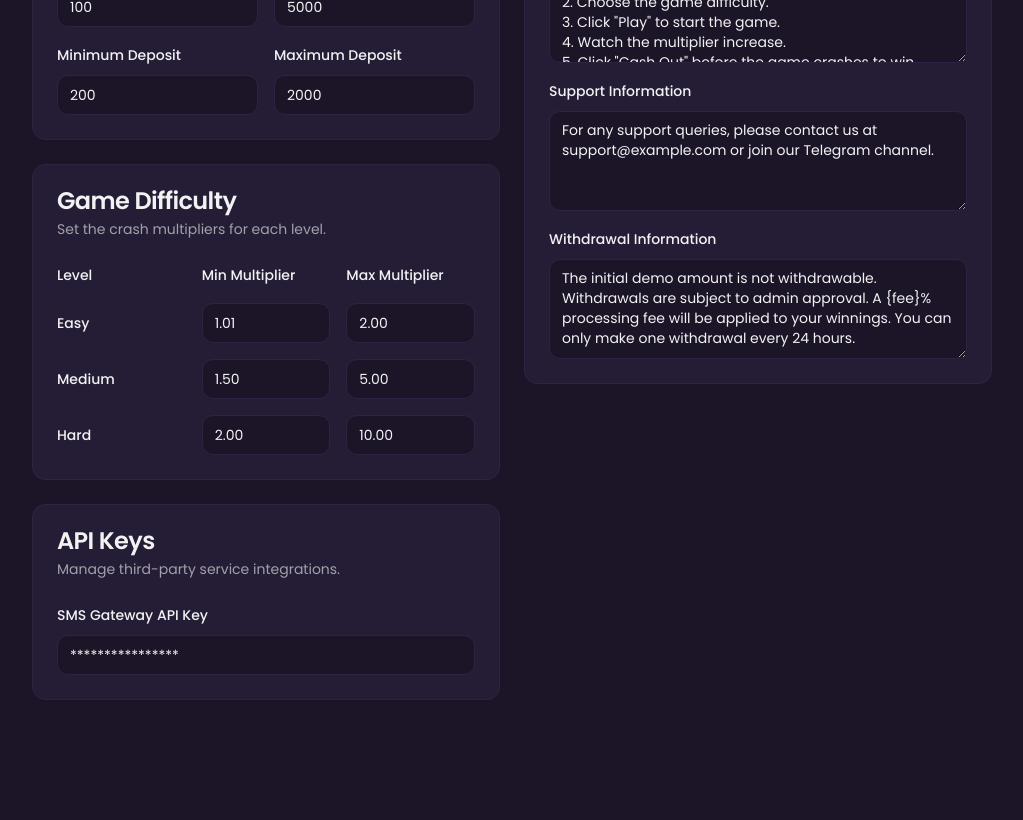
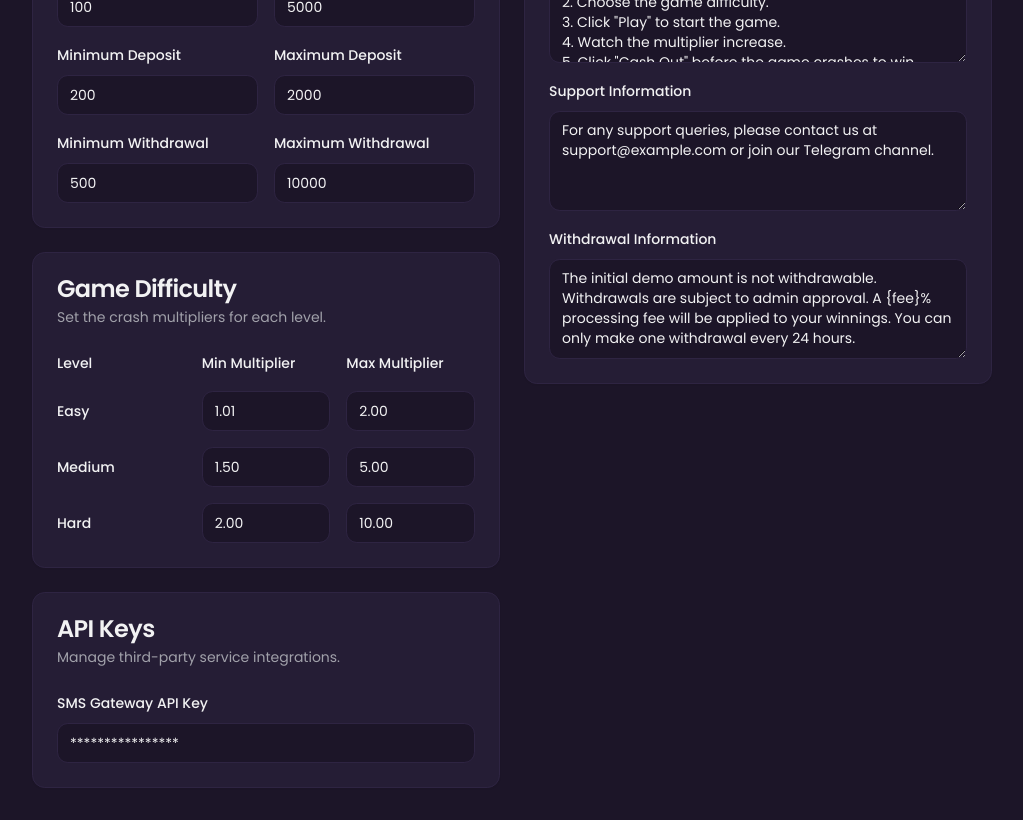
Before and after one commit to Soninkuwal/chikan-kuwal-new, a Next.js app: page /owner/settings in a window 1280 px wide. Shown: the part 1000-1820 px from the top of the page, without its empty margins (256-1279 px from the left). Before the commit the page ends 1732 px from the top, so only its background shows below. Built offline with nearby package versions, Linux system fonts and the light colour scheme.

Commit message:
Update page.tsx

```diff
--- a/src/app/owner/settings/page.tsx
+++ b/src/app/owner/settings/page.tsx
@@ -16,6 +16,8 @@ const defaultSettings = {
     maxBet: '5000',
     minDeposit: '200',
     maxDeposit: '2000',
+    minWithdrawal: '500',
+    maxWithdrawal: '10000',
     difficultyEasyMin: '1.01',
     difficultyEasyMax: '2.00',
     difficultyMediumMin: '1.50',
@@ -139,6 +141,16 @@ export default function GlobalSettingsPage() {
                             <Input id="maxDeposit" value={settings.maxDeposit} onChange={handleInputChange} type="number" />
                         </div>
                     </div>
+                    <div className="grid grid-cols-2 gap-4">
+                        <div className="space-y-2">
+                            <Label htmlFor="minWithdrawal">Minimum Withdrawal</Label>
+                            <Input id="minWithdrawal" value={settings.minWithdrawal} onChange={handleInputChange} type="number" />
+                        </div>
+                        <div className="space-y-2">
+                            <Label htmlFor="maxWithdrawal">Maximum Withdrawal</Label>
+                            <Input id="maxWithdrawal" value={settings.maxWithdrawal} onChange={handleInputChange} type="number" />
+                        </div>
+                    </div>
                 </CardContent>
             </Card>
              <Card>
```
